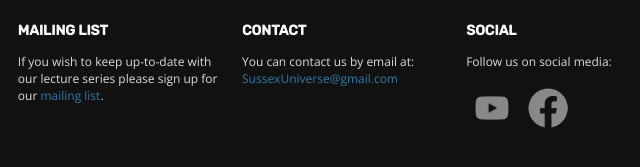
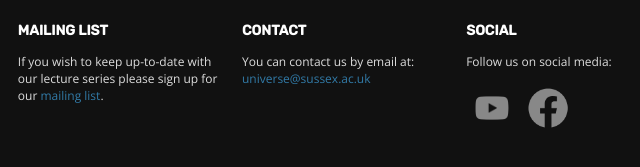
Before and after one commit to sussexuniverse/sussexuniverse.github.io, a plain HTML site: page index.html in a window 1280 px wide. Shown: the part 2068-2235 px from the top of the page, 298-938 px from the left. Drawn offline with nearby package versions, Linux system fonts and the light colour scheme; a web font is replaced by a local one.

Commit message:
updated email

```diff
--- a/index.html
+++ b/index.html
@@ -104,7 +104,7 @@
 
     <div class="footer_section"><h3> MAILING LIST</h3><p>If you wish to keep up-to-date with our lecture series please sign up for our <a href="https://lists.sussex.ac.uk/mailman/listinfo/universe-announcements">mailing list</a>.</p></div>
 
-    <div class="footer_section"><h3> CONTACT</h3><p>You can contact us by email at:<br><a href="mailto:SussexUniverse@gmail.com">SussexUniverse@gmail.com</a></p></div>
+    <div class="footer_section"><h3> CONTACT</h3><p>You can contact us by email at:<br><a href="mailto:universe@sussex.ac.uk">universe@sussex.ac.uk</a></p></div>
 
     <div class="footer_section"><h3> SOCIAL</h3><p>Follow us on social media:</p>
       <a href="https://www.youtube.com/c/sussexuniverse"><img class="footer_social_logo" src="images/social/yt_icon_mono_dark.png"></a>
```
